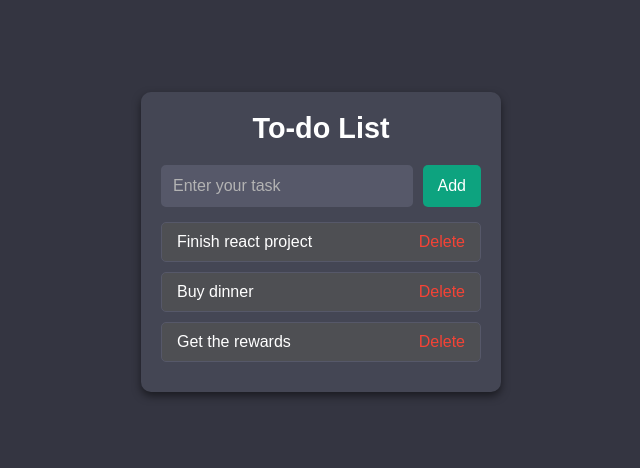
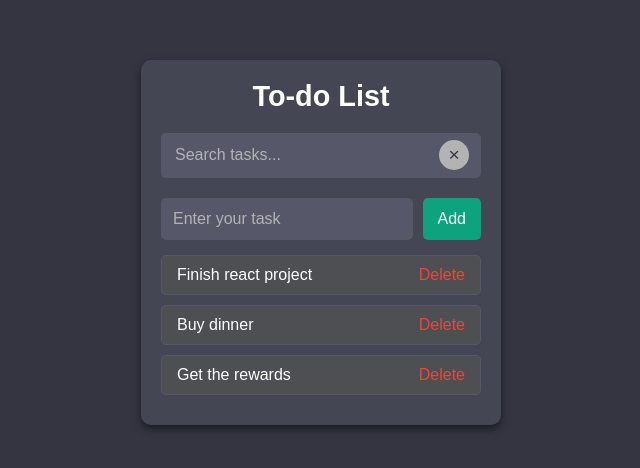
Before and after one commit to shawwnn/todo-list-1, a React (Vite) app: page / in a window 1280 px wide. Shown: the part 158-626 px from the top of the page, without its empty margins (319-959 px from the left). Built offline with nearby package versions, Linux system fonts and the light colour scheme.

Commit message:
Updated search bar UI and modified package.json to show localhost

```diff
--- a/package.json
+++ b/package.json
@@ -4,7 +4,7 @@
   "version": "0.0.0",
   "type": "module",
   "scripts": {
-    "dev": "vite",
+    "dev": "vite --host",
     "build": "vite build",
     "lint": "eslint .",
     "preview": "vite preview"
--- a/src/App.jsx
+++ b/src/App.jsx
@@ -2,6 +2,7 @@ import { useState } from "react"
 import Header from "./components/Header"
 import TodoInput from "./components/TodoInput"
 import TodoList from "./components/todoList"
+import TodoSearch from "./components/TodoSearch"
 
 
 function App() {
@@ -61,6 +62,7 @@ function App() {
   return (
     <div className="todo-container">
       <Header />
+      <TodoSearch />
       <TodoInput
         editingTaskId={editingTaskId}
         tasks={tasks}
--- /dev/null
+++ b/src/components/TodoSearch.jsx
@@ -0,0 +1,22 @@
+import React from 'react'
+
+const TodoSearch = () => {
+  return (
+		<>
+			{/* Search Bar */}
+    	<div className="search-container">
+    		<input
+      		type="text"
+      		// value={searchQuery}
+      		// onChange={handleSearchChange}
+      		placeholder="Search tasks..."
+    		/>
+    		<button
+					// onClick={clearSearch}
+				>×</button>
+  		</div>
+		</>
+  )
+}
+
+export default TodoSearch
--- a/src/index.css
+++ b/src/index.css
@@ -119,3 +119,88 @@ body {
   transform: scale(0.9);
   opacity: 0;
 }
+
+/* Search Bar 12/15/2025 */
+.search-container {
+  width: 100%; /* Full width of the container */
+  display: flex;
+  align-items: center;
+  gap: 10px; /* Space between elements */
+  background-color: #565869; /* Same background color as the input */
+  border-radius: 5px; /* Rounded corners */
+  padding: 10px; /* Padding around the content */
+  margin-bottom: 20px;
+  border: 2px solid #565869; /* Border color same as the input */
+  height: 45px; /* Same height as TodoInput */
+}
+
+/* Search Input */
+/* Search Bar */
+.search-container {
+  width: 100%; /* Full width of the container */
+  display: flex;
+  align-items: center;
+  gap: 10px; Space between elements */
+  background-color: #565869; /* Same background color as the input */
+  border-radius: 5px; /* Rounded corners */
+  padding: 10px; /* Padding around the content */
+  margin-bottom: 20px;
+  border: 2px solid #565869; /* Border color same as the input */
+  height: 45px; /* Same height as TodoInput */
+}
+
+/* Search Input */
+.search-container input {
+  flex-grow: 1; /* Take all available space */
+  /* padding: 10px; */
+  border: 2px solid #565869; /* Gray border */
+  background-color: #565869; /* Same gray background as TodoInput */
+  color: #ffffff; /* White text */
+  border-radius: 5px; /* Rounded corners */
+  outline: none;
+  font-size: 1em; /* Same font size as TodoInput */
+  height: 100%; /* Fill the height of the container */
+}
+
+/* Placeholder text style */
+.search-container input::placeholder {
+  color: #b3b3b3; /* Light gray placeholder */
+}
+
+/* Input field focus state */
+.search-container input:focus {
+  /* border-color: #0da37f; /* Green color when focused */
+}
+
+/* Search icon */
+.search-container .search-icon {
+  color: #b3b3b3; /* Light gray search icon */
+  font-size: 1.2em; /* Slightly larger than the input font size */
+}
+
+/* Cancel (X) button */
+.search-container button {
+  background-color: #b3b3b3; /* Lighter background for the cancel button */
+  border-radius: 50%; /* Circular button */
+  padding: 5px;
+  font-size: 1.2em; /* Make the '×' button larger */
+  color: #343541; /* Dark color for better contrast */
+  border: none;
+  cursor: pointer;
+  transition: background-color 0.2s;
+  height: 30px; /* Fixed height to match button size */
+  width: 30px; /* Fixed width for circular button */
+  display: flex;
+  justify-content: center;
+  align-items: center;
+}
+
+/* Cancel button hover effect */
+.search-container button:hover {
+  background-color: #888888; /* Slightly darker on hover */
+}
+
+/* Icon inside the button */
+.search-container button:focus {
+  outline: none;
+}
```
